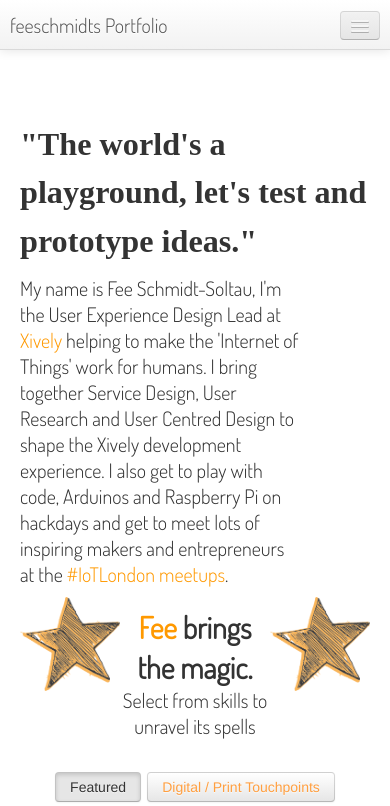
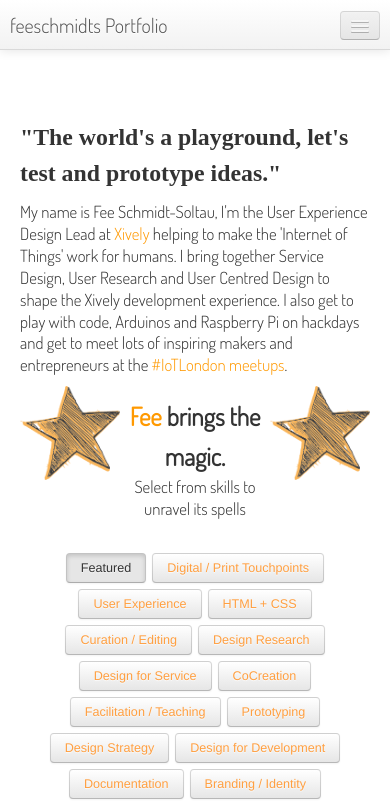
Before and after one commit to feeschmidts/feeschmidts.github.com, a Jekyll site: the page built from index.html, in a window 390 px wide. Shown: the top 806 px of the page. Built offline with Jekyll 4.4.1, drawn with Linux system fonts in a browser that asks for light colours; some web fonts are replaced; comment, search, counter and statistics services are not loaded; grey boxes are pictures that could not be loaded.

Commit message:
Improving hero responsive view

```diff
--- a/index.html
+++ b/index.html
@@ -12,10 +12,10 @@
 
 
     <div class="row profile-pic">
-      <div class="span5">
+      <div class="span4 mobile-span12">
         <h1 class="statement">"The world's a playground, let's test and prototype ideas."</h1>
 
-        <p style="padding-right:70px">My name is Fee Schmidt-Soltau, I'm the User Experience Design Lead at <a href="http://xively.com">Xively</a> helping to make the 'Internet of Things' work for humans. I bring together Service Design, User Research and User Centred Design to shape the Xively development experience. I also get to play with code, Arduinos and Raspberry Pi on hackdays and get to meet lots of inspiring makers and entrepreneurs at the <a href="http://www.meetup.com/iotlondon/">#IoTLondon meetups</a>.</p>
+        <p>My name is Fee Schmidt-Soltau, I'm the User Experience Design Lead at <a href="http://xively.com">Xively</a> helping to make the 'Internet of Things' work for humans. I bring together Service Design, User Research and User Centred Design to shape the Xively development experience. I also get to play with code, Arduinos and Raspberry Pi on hackdays and get to meet lots of inspiring makers and entrepreneurs at the <a href="http://www.meetup.com/iotlondon/">#IoTLondon meetups</a>.</p>
       </div>
     </div>
 
--- a/static/css/portfolio.css
+++ b/static/css/portfolio.css
@@ -409,6 +409,28 @@
 	line-height: 1.5em;
 }
 
+@media (max-width:979px) {
+	.mobile-span12 {
+		width:100%;
+		margin-top: 350px;
+	}
+}
+
+@media (max-width: 699px) {
+  .statement {
+    font-size: 1.7em;
+  }
+  p {
+  	font-size: 1.2em;
+  }
+  h1 {font-size: 1.8em;
+  }
+  h2 {font-size: 1.8em;
+  }
+  .btn {font-size:0.9em;
+  }
+}
+
 .statement.about {
 	font-family: 'The Girl Next Door', cursive;
 	font-size: 2em;
@@ -596,7 +618,14 @@
 		padding-bottom: 170px;
 		padding-left: 20px;
 		position: relative;
-		top: -10px;
+		top:-10px;
+		width:100%;
 		/*z-index: -1;*/
 	}
 }
+
+@media (max-width: 767px){
+	.mobile-span12 {
+		margin-top:50px;
+	}
+}
```
